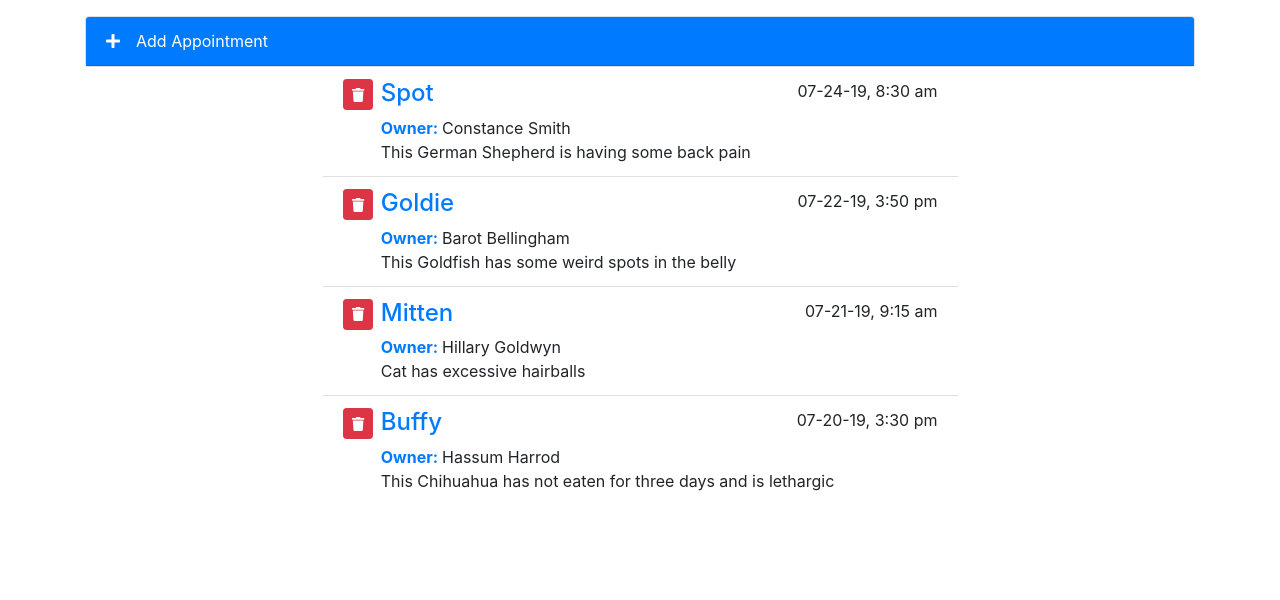
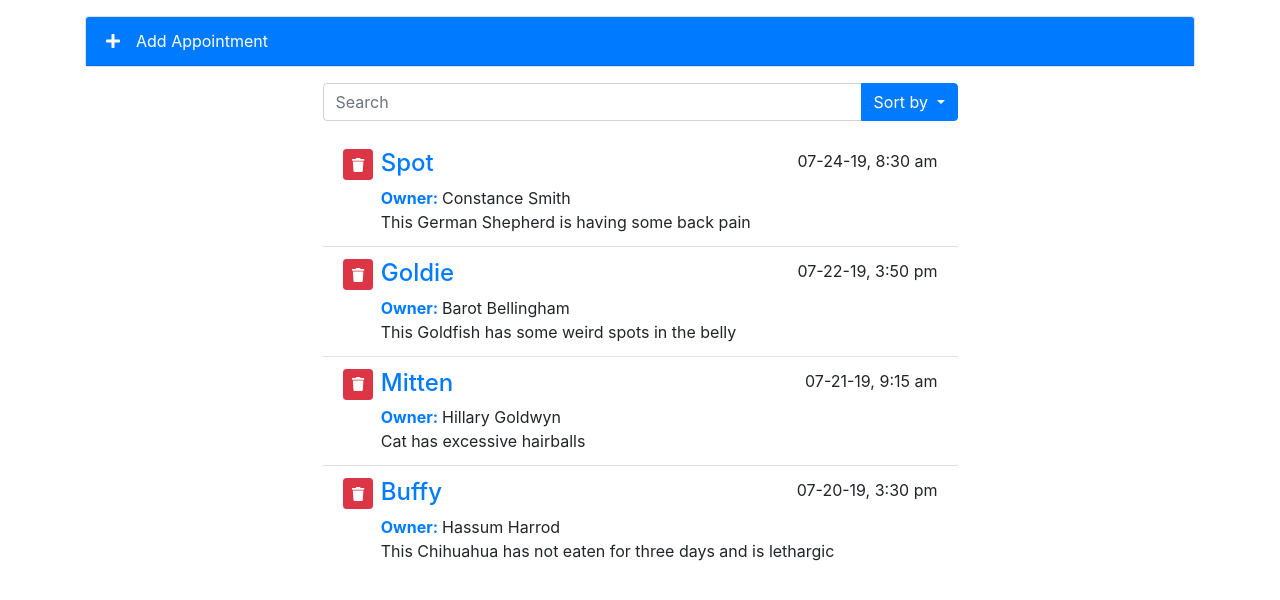
Before and after one commit to Am4nzi/simple-appointment-system, a Vue app: page / in a window 1280 px wide. Shown: the top 600 px of the page. Built offline with nearby package versions, Linux system fonts and the light colour scheme.

Commit message:
Add basic search function

```diff
--- a/src/App.vue
+++ b/src/App.vue
@@ -2,6 +2,7 @@
   <div id="main-app" class="container">
     <div class="row justify-content-center">
       <add-appointment @add="addItem" />
+      <search-appointments />
     <appointment-list
       :appointments="appointments"
       @remove="removeItem"
@@ -14,6 +15,7 @@
 <script>
 import AppointmentList from "./components/AppointmentList";
 import AddAppointment from "./components/AddAppointment";
+import searchAppointments from "./components/searchAppointments";
 import _ from "lodash";
 import axios from "axios";
 
@@ -28,7 +30,8 @@
   },
   components: {
     AppointmentList,
-    AddAppointment
+    AddAppointment,
+    searchAppointments
   },
   mounted() {
     axios.get("./data/appointments.json").then(
--- /dev/null
+++ b/src/components/searchAppointments.vue
@@ -0,0 +1,80 @@
+<template>
+      <div class="col-12 col-md-10 col-lg-7">
+    <div class="input-group my-3">
+      <input
+        id="SearchApts"
+        placeholder="Search"
+        type="text"
+        class="form-control"
+        aria-label="Search Appointments"
+      >
+
+      <div class="input-group-append">
+        <button
+          type="button"
+          class="btn btn-primary dropdown-toggle"
+          data-toggle="dropdown"
+          aria-haspopup="true"
+          aria-expanded="false"
+        >
+          Sort by
+          <span class="caret"></span>
+        </button>
+
+        <div class="dropdown-menu dropdown-menu-right">
+          <a href="#" class="dropdown-item d-flex justify-content-between" id="petName">
+            Pet Name
+            <font-awesome-icon icon="check"/>
+          </a>
+
+          <a class="dropdown-item d-flex justify-content-between" href="#" id="aptDate">
+            Date
+            <font-awesome-icon icon="check"/>
+          </a>
+
+          <a href="#" class="dropdown-item d-flex justify-content-between" id="ownerName">
+            Owner
+            <font-awesome-icon icon="check"/>
+          </a>
+
+          <div class="dropdown-divider" role="separator"></div>
+
+          <a
+            class="dropdown-item d-flex justify-content-between"
+            href="#"
+            id="asc"
+          >
+            Asc
+            <font-awesome-icon icon="check"/>
+          </a>
+
+          <a
+            class="dropdown-item d-flex justify-content-between"
+            href="#"
+            id="desc"
+          >
+            Desc
+            <font-awesome-icon icon="check"/>
+          </a>
+        </div>
+      </div>
+    </div>
+  </div>
+</template>
+
+<script>
+import {FontAwesomeIcon} from "@fortawesome/vue-fontawesome";
+export default {
+    name: "SearchAppointments",
+    data() {
+        return {
+            searchTerm: ""
+        };
+    },
+    components: {
+        FontAwesomeIcon
+    }
+
+
+}
+</script>
```
